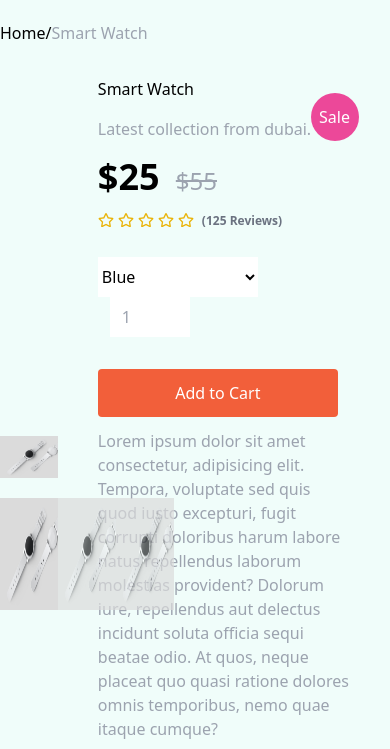
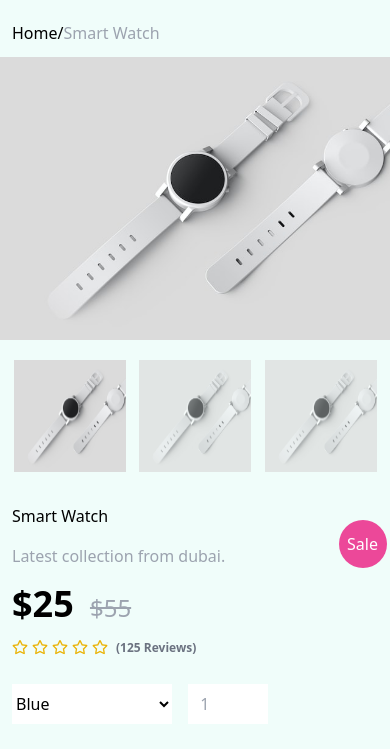
Before and after one commit to zkrana/TailwindProject, a website: page cart.html in a window 390 px wide. Shown: the part 95-844 px from the top of the page. Drawn offline with nearby package versions, Linux system fonts and the light colour scheme.

Commit message:
Single product page responsiveness

```diff
--- a/cart.html
+++ b/cart.html
@@ -66,11 +66,11 @@
   <!-- Product Display -->
   <section>
     <div class="product-display container">
-      <div class="w-full page-header py-3 block">
+      <div class="w-full page-header p-3 sm:py-3 block">
         <a href="index.html"><span class="text-black">Home/</span></a><span class="text-gray-400">Smart Watch</span>
       </div>
-      <div class="flex justify-evenly items-center">
-        <div class="lg:w-1/2">
+      <div class="flex justify-between flex-col lg:flex-row items-center">
+        <div class="w-full lg:w-1/2">
           <img src="img/product/rachit-tank-2cFZ_FB08UM-unsplash.jpg" class="w-full">
           <div class="footer-show w-full h-auto flex justify-evenly items-center my-5">
             <img src="img/product/rachit-tank-2cFZ_FB08UM-unsplash.jpg" class=" w-28 h-28 inline">
@@ -80,7 +80,7 @@
               class=" w-28 h-28 inline opacity-70 hover:opacity-100 cursor-pointer">
           </div>
         </div>
-        <div class="lg:w-1/2 px-10 py-5">
+        <div class="w-full lg:w-1/2 p-3 sm:px-10 sm:py-5">
           <div class="product-info">
             <div class="product-tiitle flex justify-between">
               <div class="title">
```
Also changed, not shown: css/main.css.
